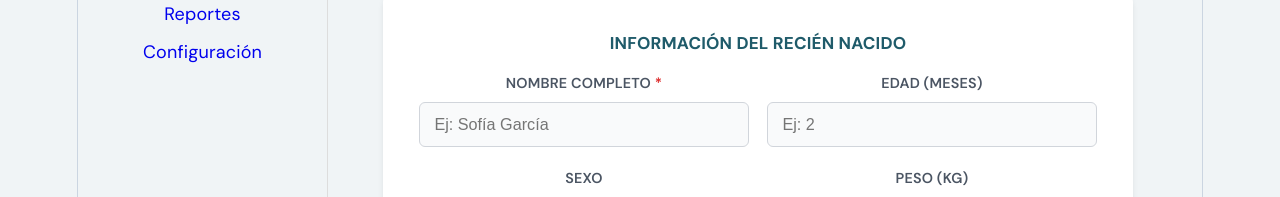
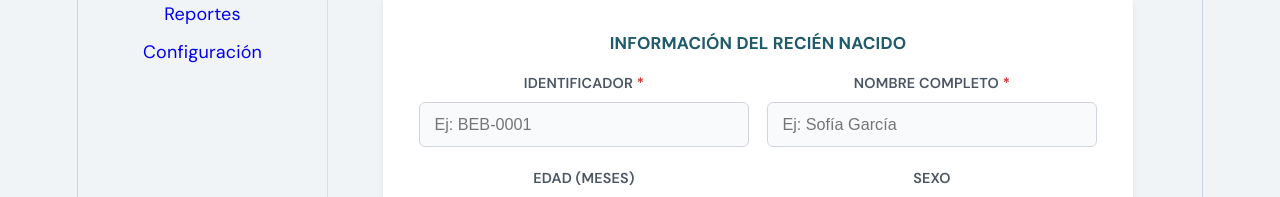
Before and after one commit to Asulx/poki-koa-web, a React (Vite) app: page /pacientes/nuevo in a window 1280 px wide. Shown: the part 203-400 px from the top of the page. Built offline with nearby package versions, Linux system fonts and the light colour scheme; no server answers.

Commit message:
cambio a datos

```diff
--- a/src/components/pacientes/PacienteForm.tsx
+++ b/src/components/pacientes/PacienteForm.tsx
@@ -26,6 +26,7 @@ export default function PacienteForm({
 
   // Manejamos compatibilidad con posibles datos previos o diferentes nombres de campos
   const [formData, setFormData] = useState({
+    identificador: initial?.identificador ?? '',
     nombre_completo:
       initial?.nombre_completo ?? (initial as any)?.nombre ?? '',
     edad_meses:
@@ -87,6 +88,7 @@ export default function PacienteForm({
   useEffect(() => {
     if (initial) {
       setFormData({
+        identificador: initial.identificador ?? '',
         nombre_completo:
           initial.nombre_completo ?? (initial as any).nombre ?? '',
         edad_meses:
@@ -123,6 +125,13 @@ export default function PacienteForm({
 
   const validarCampo = (campo: string, valor: string) => {
     let error = ''
+    if (campo === 'identificador') {
+      if (valor.trim() === '') {
+        error = 'El identificador es obligatorio.'
+      } else if (valor.trim().length > 30) {
+        error = 'El identificador no puede exceder los 30 caracteres.'
+      }
+    }
     if (campo === 'nombre_completo' && valor.trim() === '') {
       error = 'El nombre completo es obligatorio.'
     }
@@ -163,6 +172,22 @@ export default function PacienteForm({
     e.preventDefault()
 
     // Validar requeridos
+    if (formData.identificador.trim() === '') {
+      setErrores((prev) => ({
+        ...prev,
+        identificador: 'El identificador es obligatorio.',
+      }))
+      return
+    }
+
+    if (formData.identificador.trim().length > 30) {
+      setErrores((prev) => ({
+        ...prev,
+        identificador: 'El identificador no puede exceder los 30 caracteres.',
+      }))
+      return
+    }
+
     if (formData.nombre_completo.trim() === '') {
       setErrores((prev) => ({
         ...prev,
@@ -177,6 +202,7 @@ export default function PacienteForm({
 
     // Construir el payload con los tipos exactos esperados por api/bebes/
     const payload: PacientePayload = {
+      identificador: formData.identificador.trim(),
       nombre_completo: formData.nombre_completo.trim(),
       edad_meses:
         formData.edad_meses.trim() !== ''
@@ -206,6 +232,7 @@ export default function PacienteForm({
 
   const handleLimpiar = () => {
     setFormData({
+      identificador: '',
       nombre_completo: '',
       edad_meses: '',
       sexo: 'F',
@@ -285,6 +312,29 @@ export default function PacienteForm({
           INFORMACIÓN DEL RECIÉN NACIDO
         </h3>
         <div style={gridStyle}>
+          <div>
+            <label style={labelStyle}>
+              Identificador <span style={{ color: '#dc2626' }}>*</span>
+            </label>
+            <input
+              type="text"
+              name="identificador"
+              value={formData.identificador}
+              onChange={handleChange}
+              maxLength={30}
+              placeholder="Ej: BEB-0001"
+              style={{
+                ...inputStyle,
+                border: errores.identificador
+                  ? '1px solid #dc2626'
+                  : inputStyle.border,
+              }}
+            />
+            {errores.identificador && (
+              <span style={errorStyle}>{errores.identificador}</span>
+            )}
+          </div>
+
           <div>
             <label style={labelStyle}>
               Nombre Completo <span style={{ color: '#dc2626' }}>*</span>
--- a/src/forms/schemas/pacienteSchema.ts
+++ b/src/forms/schemas/pacienteSchema.ts
@@ -1,6 +1,12 @@
 import { z } from 'zod'
 
 export const pacienteSchema = z.object({
+  identificador: z
+    .string()
+    .trim()
+    .min(1, 'El identificador es obligatorio')
+    .max(30, 'El identificador no puede exceder los 30 caracteres'),
+
   nombre_completo: z
     .string()
     .min(1, 'El nombre completo es obligatorio')
--- a/src/pages/pacientes/PacientesPage.tsx
+++ b/src/pages/pacientes/PacientesPage.tsx
@@ -88,6 +88,7 @@ export default function PacientesPage() {
     return pacientes.filter((p) => {
       const coincideTexto =
         filtroTexto === '' ||
+        (p.identificador && p.identificador.toLowerCase().includes(filtroTexto.toLowerCase())) ||
         p.nombre_completo.toLowerCase().includes(filtroTexto.toLowerCase()) ||
         String(p.id).includes(filtroTexto) ||
         (p.diagnostico && p.diagnostico.toLowerCase().includes(filtroTexto.toLowerCase()))
@@ -106,8 +107,8 @@ export default function PacientesPage() {
   const columns: TableColumn<Paciente>[] = [
     {
       key: 'id',
-      label: 'ID',
-      render: (row) => <strong>#{row.id}</strong>,
+      label: 'Identificador',
+      render: (row) => <strong>{row.identificador || `#${row.id}`}</strong>,
     },
     {
       key: 'nombre_completo',
--- a/src/types/paciente.ts
+++ b/src/types/paciente.ts
@@ -1,5 +1,6 @@
 export interface Paciente {
   id: number
+  identificador: string
   nombre_completo: string
   edad_meses: number | null
   sexo: string | null
@@ -42,6 +43,7 @@ export interface Paciente {
 }
 
 export type PacientePayload = {
+  identificador: string
   nombre_completo: string
   edad_meses: number | null
   sexo: string | null
```
